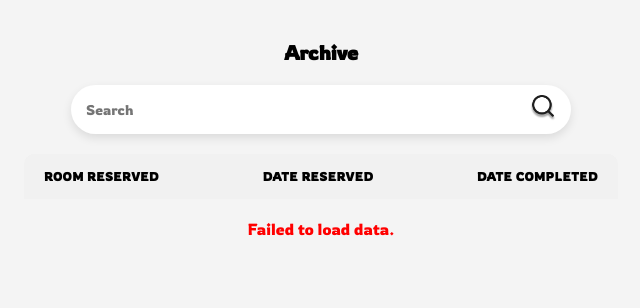
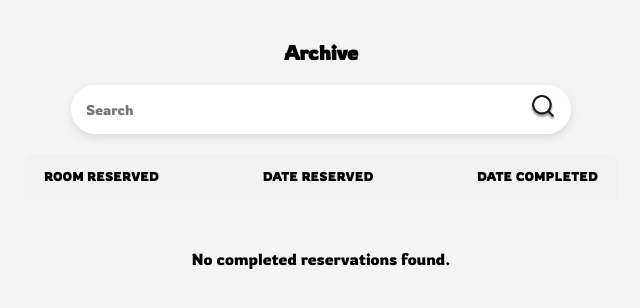
Before and after one commit to kidlatpogi/WebDev, a PHP site: page /admin-archive.html in a window 1280 px wide. Shown: the part 100-408 px from the top of the page, without its empty margins (319-959 px from the left). Run offline with PHP 8.4, Linux system fonts and the light colour scheme; data that the repository does not hold is empty.

Commit message:
js modified. Checking for data retrieval

```diff
--- a/admin-archive.css
+++ b/admin-archive.css
@@ -109,6 +109,18 @@ html, body {
   border-radius: 20px;
   box-shadow: 0 2px 6px rgba(0,0,0,0.08);
   font-size: 15px;
+}
+
+/* New table row styles */
+.table-row {
+  display: flex;
+  justify-content: space-between;
+  padding: 10px 0;
+  font-weight: normal;
+}
+.table-row > div {
+  flex: 1;
+  text-align: center;
 }
 
 /* Reusable responsive bar */
--- a/admin-archive.js
+++ b/admin-archive.js
@@ -1,7 +1,11 @@
 document.addEventListener('DOMContentLoaded', () => {
     fetch('get-archive-data.php')
-        .then(response => response.json())
+        .then(response => {
+            console.log('Raw response:', response);
+            return response.json();
+        })
         .then(reservations => {
+            console.log('Parsed reservations:', reservations);
             const table = document.getElementById('archiveTable');
             if (!reservations.length) {
                 table.innerHTML = '<p style="text-align: center; margin-top: 30px;">No completed reservations found.</p>';
@@ -10,12 +14,13 @@ document.addEventListener('DOMContentLoaded', () => {
             let html = '';
             reservations.forEach(reservation => {
                 const dateReserved = new Date(reservation.reservation_date).toLocaleDateString('en-US', { month: 'long', day: '2-digit', year: 'numeric' });
-                // For demo, using reservation_date as completed date
+
+                const dateCompleted = dateReserved;
                 html += `
-                  <div class="table-row">
-                    <div>${reservation.room_number}</div>
-                    <div>${dateReserved}</div>
-                    <div>${dateReserved}</div>
+                  <div class="table-row" style="display: flex; font-weight: normal;">
+                    <div style="flex:1;">${reservation.room_number}</div>
+                    <div style="flex:1;">${dateReserved}</div>
+                    <div style="flex:1;">${dateCompleted}</div>
                   </div>
                 `;
             });
@@ -23,5 +28,6 @@ document.addEventListener('DOMContentLoaded', () => {
         })
         .catch(err => {
             document.getElementById('archiveTable').innerHTML = '<p style="color:red;">Failed to load data.</p>';
+            console.error('Error fetching archive data:', err);
         });
 });
--- a/get-archive-data.php
+++ b/get-archive-data.php
@@ -1,4 +1,4 @@
-// Description: This script retrieves completed reservation data from the database and returns it as a JSON response.
+
 <?php
 include 'connection.php';
 
```
